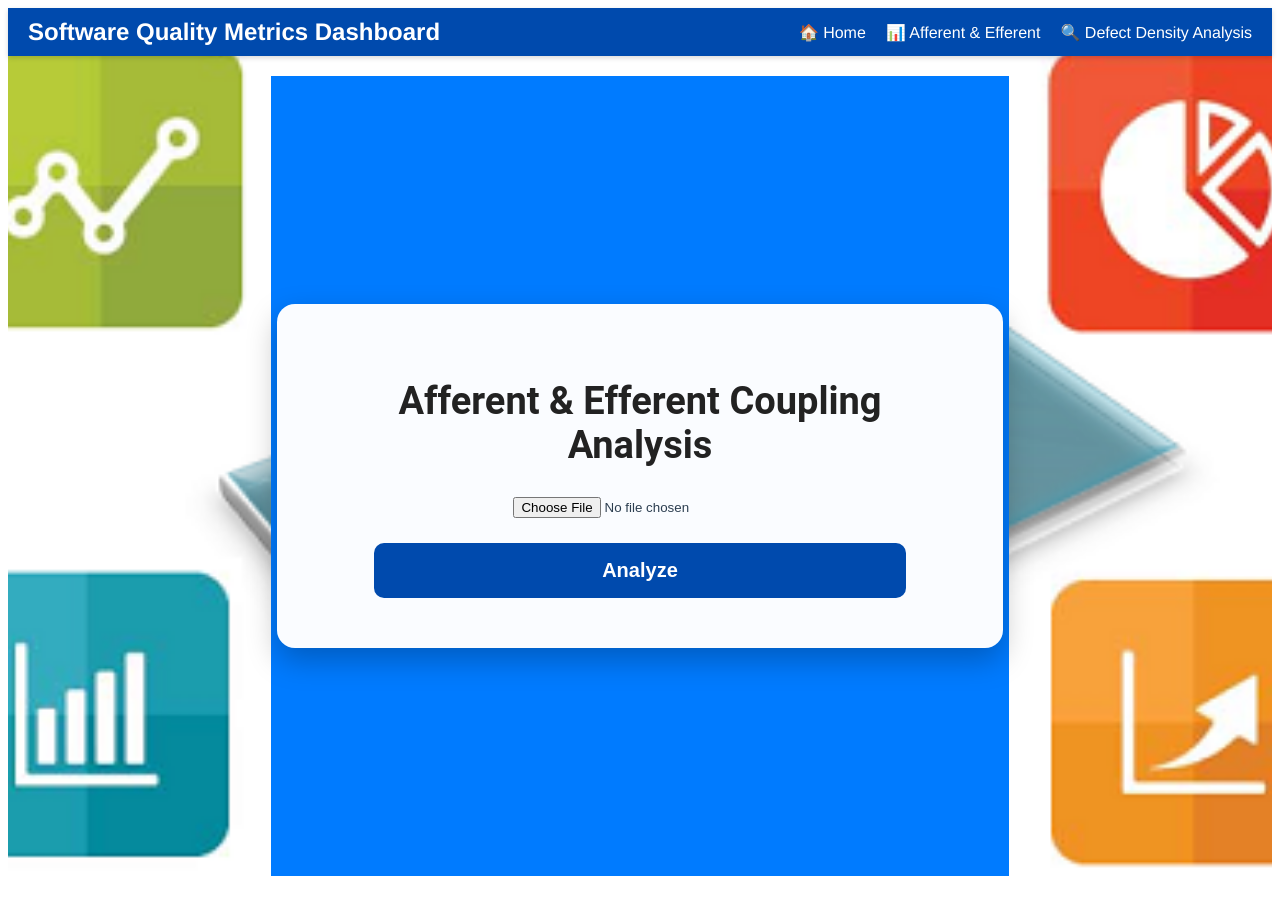
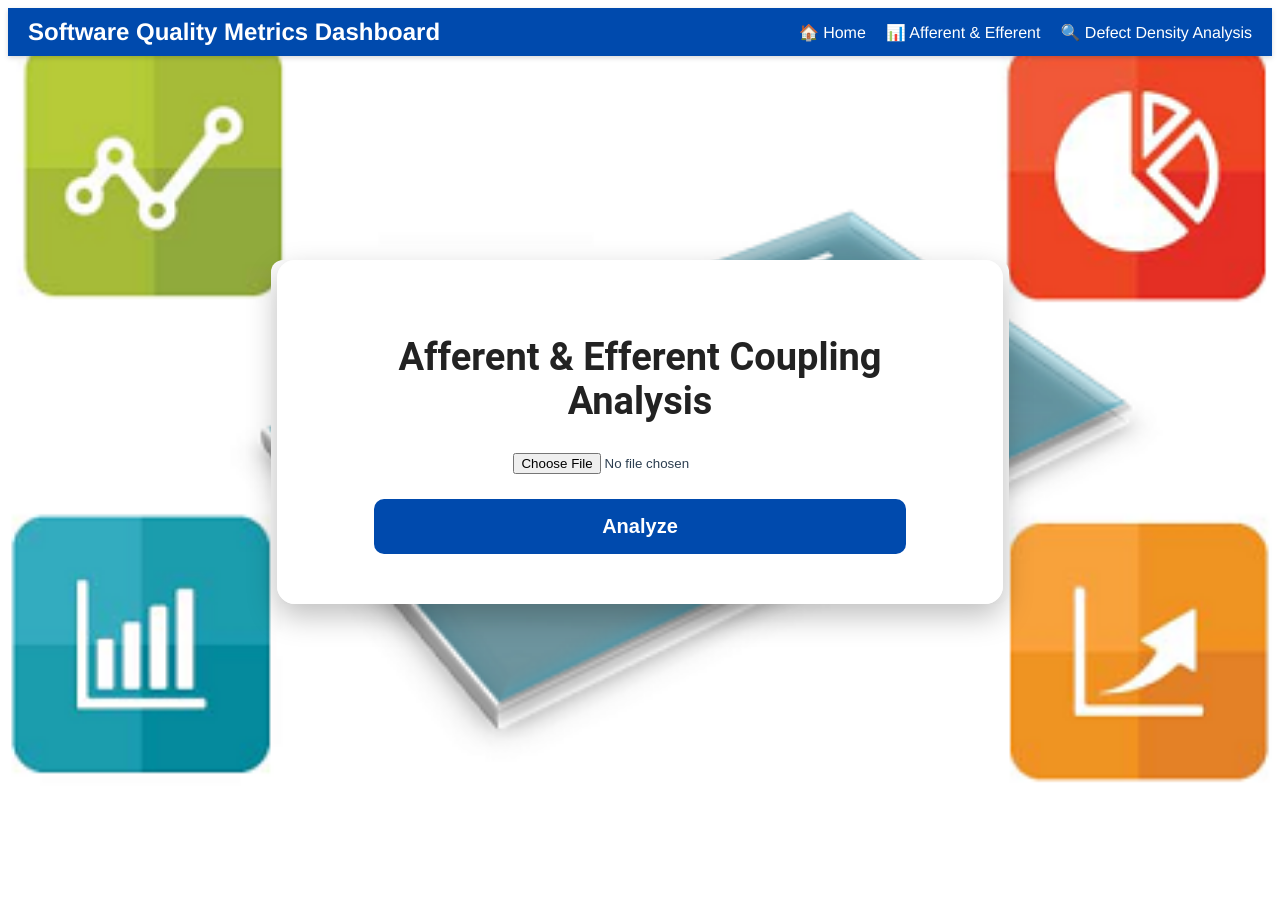
Before and after one commit to HiteshKolluru-asu/SER516-Spr25-JavaB-3, a Vue app in the folder frontendvue/: page /microservice-a1 in a window 1280 px wide. After the commit the page ends 816 px from the top, so only its background shows below. Built offline with nearby package versions, Linux system fonts and the light colour scheme.

Commit message:
Task-64 : Made style changes
Made few style changes for AfferentEfferent Coupling

```diff
--- a/frontendvue/src/views/Home.vue
+++ b/frontendvue/src/views/Home.vue
@@ -36,7 +36,7 @@
     display: flex;
     align-items: center;
     justify-content: center;
-    height: 100vh;
+    border-radius: 12px;
     text-align: center;
   }
 
--- a/frontendvue/src/views/MicroserviceA1.vue
+++ b/frontendvue/src/views/MicroserviceA1.vue
@@ -78,11 +78,11 @@ export default {
 <style scoped>
 .afferent-efferent-page {
   font-family: "Roboto", Arial, sans-serif;
-  background-color: #007BFF;
+  background-color: #fdfdfd;
   display: flex;
   align-items: center;
   justify-content: center;
-  min-height: 100vh;
+  border-radius: 12px;
   text-align: center;
 }
 
```
